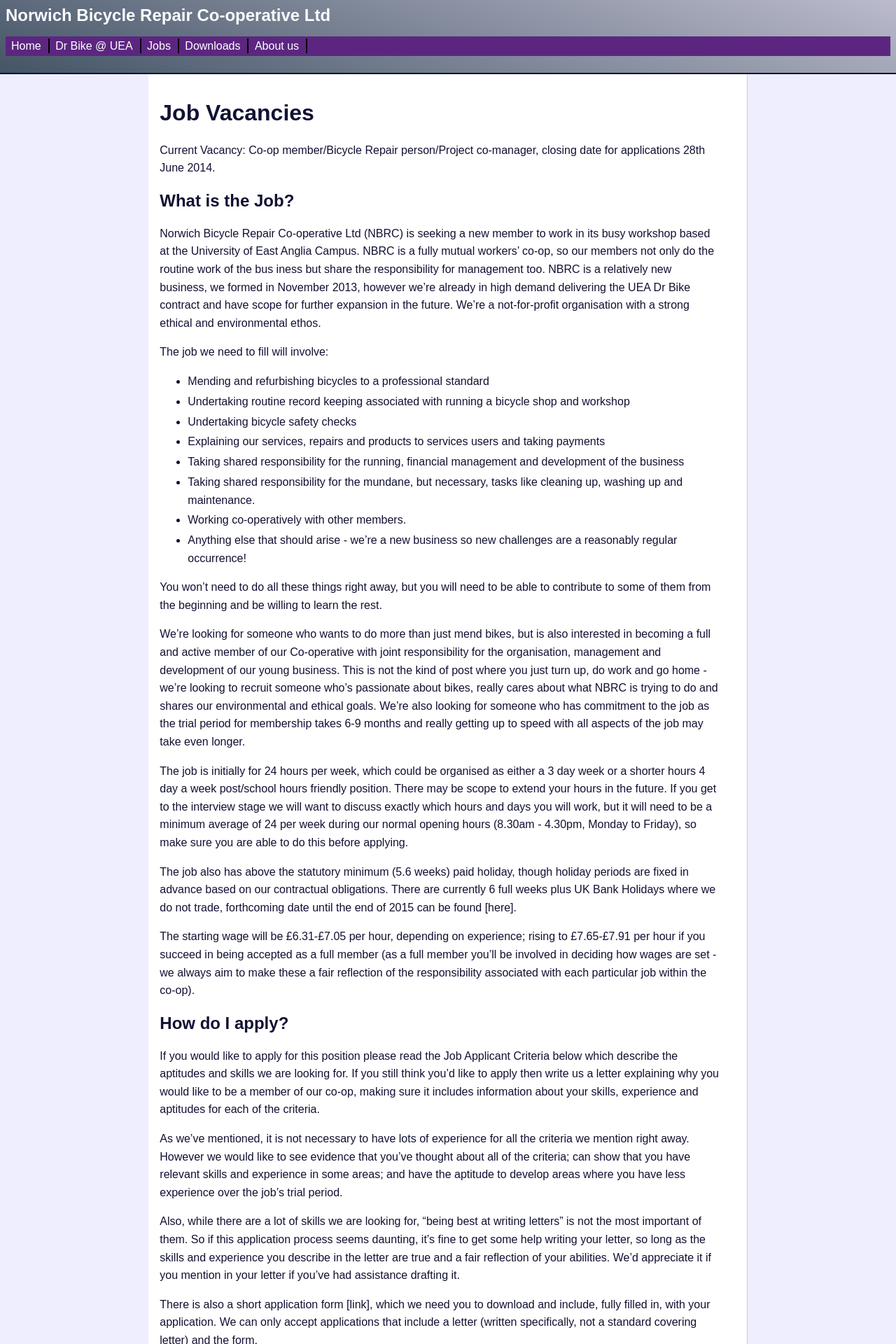
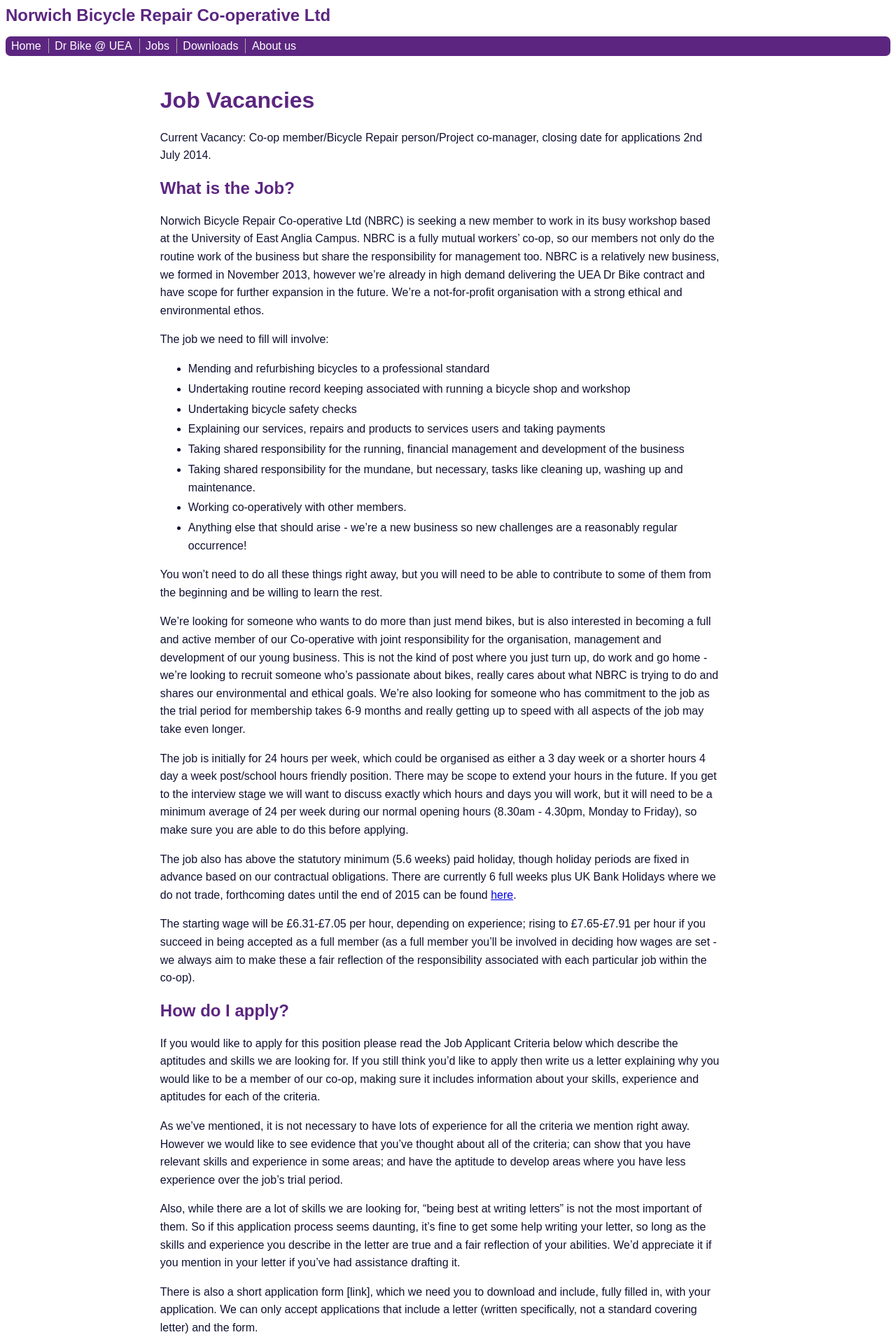
Before and after one commit to norwichbicyclerepaircooperative/norwichbicyclerepaircooperative.github.io, a Jekyll site: the page built from jobs/index.md, in a window 1280 px wide. Shown: the top 1920 px of the page at 70% size. Built offline with Jekyll 4.4.1, drawn with Linux system fonts in a browser that asks for light colours; some of the changed text lies outside the part shown.

Commit message:
various content / layout changes

```diff
--- a/_layouts/default.html
+++ b/_layouts/default.html
@@ -55,5 +55,12 @@
 
 </div>
 
+<div id="footer">
+<p>Norwich Bicycle Repair Co-operative Ltd is a fully mutual workers' co-op
+registered as a Company Ltd by Guarantee in England and Wales, registration number No. 8789116.
+Registered address: 74 Irstead Rd, Norwich, NR5 8AR
+VAT number 177 7424 72</p>
+</div>
+
 </body>
 </html>
--- a/jobs/index.md
+++ b/jobs/index.md
@@ -6,14 +6,14 @@ layout: default
 # Job Vacancies
 
 Current Vacancy: Co-op member/Bicycle Repair person/Project co-manager, closing
-date for applications 28th June 2014.
+date for applications 2nd July 2014.
 
 ## What is the Job?
 
 Norwich Bicycle Repair Co-operative Ltd (NBRC) is seeking a new member to work
 in its busy workshop based at the University of East Anglia Campus. NBRC is a
 fully mutual workers' co-op, so our members not only do the routine work of the
-bus iness but share the responsibility for management too. NBRC is a relatively
+business but share the responsibility for management too. NBRC is a relatively
 new business, we formed in November 2013, however we're already in high demand
 delivering the UEA Dr Bike contract and have scope for further expansion in the
 future. We're a not-for-profit organisation with a strong ethical and
@@ -59,7 +59,7 @@ do this before applying.
 The job also has above the statutory minimum (5.6 weeks) paid holiday, though
 holiday periods are fixed in advance based on our contractual obligations.
 There are currently 6 full weeks plus UK Bank Holidays where we do not trade,
-forthcoming date until the end of 2015 can be found [here].
+forthcoming dates until the end of 2015 can be found [here](/holiday-dates/).
 
 The starting wage will be £6.31-£7.05 per hour, depending on experience;
 rising to £7.65-£7.91 per hour if you succeed in being accepted as a full
@@ -81,8 +81,8 @@ you've thought about all of the criteria; can show that you have relevant
 skills and experience in some areas; and have the aptitude to develop areas
 where you have less experience over the job's trial period.
 
-Also, while there are a lot of skills we are looking for, “being best at
-writing letters” is not the most important of them. So if this application
+Also, while there are a lot of skills we are looking for, "being best at
+writing letters" is not the most important of them. So if this application
 process seems daunting, it's fine to get some help writing your letter, so long
 as the skills and experience you describe in the letter are true and a fair
 reflection of your abilities. We'd appreciate it if you mention in your letter
@@ -95,9 +95,9 @@ covering letter) and the form.
 
 ## Deadlines and key dates
 
-The deadline for applications is noon on Friday the 28th of June 2014. We will
-email applicants that have been short-listed for interview by 7pm on Tuesday
-July 1st, sorry we will only have time to reply to your application personally
+The deadline for applications is noon on Friday the 2nd of July 2014. We will
+email applicants that have been short-listed for interview by 7pm on Saturday
+July 5th, sorry we will only have time to reply to your application personally
 if you have been short-listed for interview.
 
 We will be conducting interviews over the Mondays and Fridays between July 7th
@@ -271,10 +271,10 @@ life to this end will help us know understand whether you share our ethos.
 
 Applications should be sent to:
 
-    Norwich Bicycle Repair Co-operative Ltd
-    74 Irstead Rd
-    Norwich
-    Norfolk
-    NR5 8AR
+Norwich Bicycle Repair Co-operative Ltd
+74 Irstead Rd
+Norwich
+Norfolk
+NR5 8AR
 
-by 28th June 2014
+by 2nd July 2014
--- a/static/css/default.css
+++ b/static/css/default.css
@@ -1,16 +1,12 @@
 body {
-    background-color: #eef;
+    background-color: #fff;
     font-family: sans-serif;
     padding: 0px;
     margin: 0px;
 }
 
 #masthead {
-    background-color: #456;
-    background: linear-gradient(18deg, #456, #bbc);
-    color: #fbfbff;
     padding: 0.5em;
-    border-bottom: 2px solid #113;
 }
 
 #masthead h2 {
@@ -19,23 +15,26 @@ body {
 }
 
 #masthead h2 a {
-    color: #fbfbff;
+    /*color: #fbfbff;*/
     text-decoration:none;
+    color: #5c2680;
 }
 
 #content {
     max-width:800px;
     padding: 1em;
     background-color: #fff;
+    padding-top: 0em;
     padding-right: 3%;
-    padding-bottom: 100px;
-    border-right: 1px solid #ccd;
-    border-bottom: 1px solid #ccd;
+    padding-bottom: 50px;
     color: #113;
     margin-left: auto;
     margin-right: auto;
 }
 
+#content h1, #content h2 {
+    color: #5c2680;
+}
 
 #content p, #content ul {
  line-height: 1.6em;
@@ -61,15 +60,20 @@ blockquote a {
 #top-menu ul {
     background-color: #5c2680;
     padding: 5px 4px 5px 4px;
+    -moz-border-radius: 7px;
+    border-radius: 7px;
 }
 
 #top-menu ul li {
     display:inline;
-    /*background-color: #432;*/
     padding: 2px 10px 2px 4px;
-    border-color: #000;
-    border-width: 0px 2px 0px 0px;
+    border-color: #aaa;
+    border-width: 0px 1px 0px 0px;
     border-style: solid;
+}
+
+#top-menu ul li:last-child {
+    border-style: none;
 }
 
 #top-menu ul li a {
@@ -86,9 +90,26 @@ blockquote a {
     -moz-border-radius: 15px;
     border-radius: 15px;
     margin-left: 1em;
-    font-size: 85%;
+    font-size: 90%;
+}
+
+#content .sidebar h1 {
+    color: #fff;
+    font-size: 1.4em;
 }
 
 .sidebar a {
     color:#fff;
 }
+
+.sidebar ul {
+    padding-left: 18px;
+}
+
+#footer {
+    margin-left: 8%;
+    margin-right: 8%;
+    border-top: 1px solid #368;
+    font-style: italic;
+    color: #5c2680;
+}
```
Also changed, not shown: other parts of jobs/index.md (+5 -5 lines), bikes-for-sale/index.md (added, +9 -0 lines), downloads/index.md (+3 -3 lines), dr-bike-uea/index.md (+13 -10 lines), index.md (+7 -18 lines), 3 other files.
